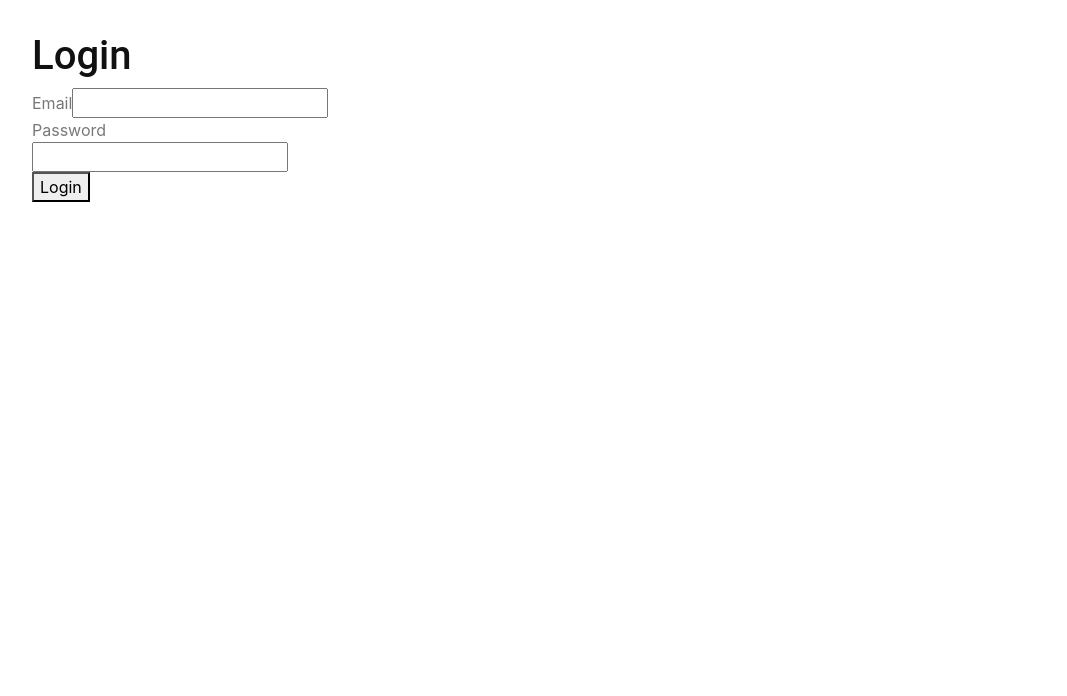
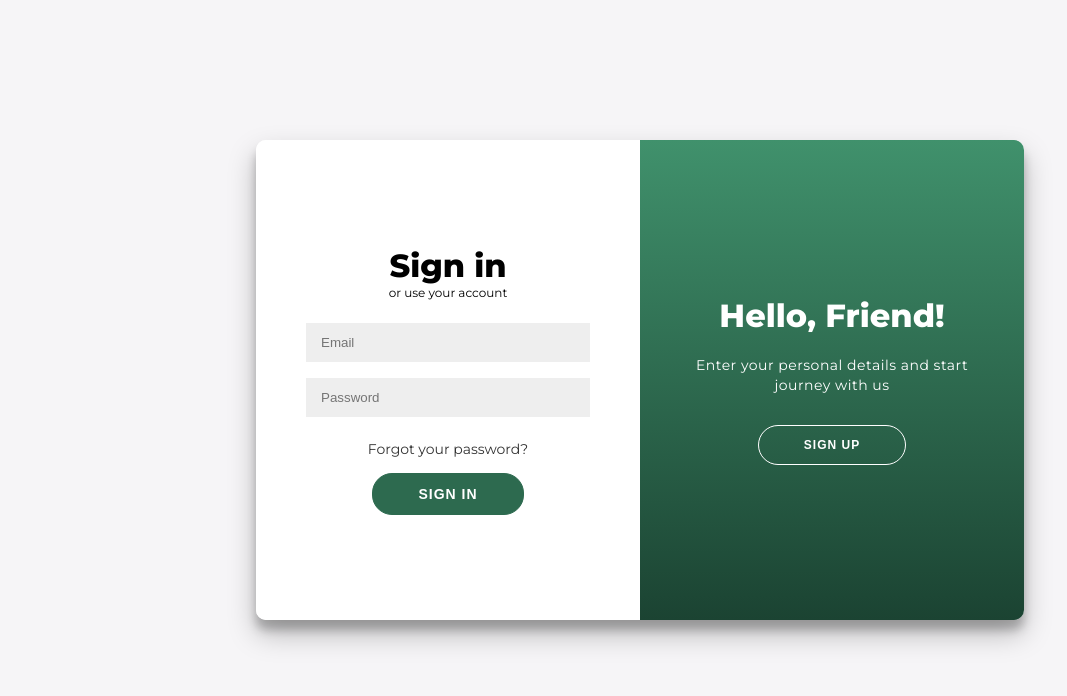
Before and after one commit to Lara-Jamal/Smart_Fund, a React (Create React App) app: page /login in a window 1280 px wide. Shown: the top 696 px of the page, without its empty margins (0-1067 px from the left). Built offline with nearby package versions, Linux system fonts and the light colour scheme.

Commit message:
Revert React component conversion

```diff
--- a/src/App.js
+++ b/src/App.js
@@ -4,11 +4,9 @@ import Home from './pages/Home';
 import Login from './pages/Login';
 import UserProfile from './pages/UserProfile';
 import Form from './pages/Form';
-import { AuthProvider } from './context/AuthContext';
 
 export default function App() {
   return (
-    <AuthProvider>
     <Router>
       <Routes>
         <Route path="/" element={<Home />} />
@@ -17,6 +15,5 @@ export default function App() {
         <Route path="/form" element={<Form />} />
       </Routes>
     </Router>
-    </AuthProvider>
   );
 }
--- a/src/context/AuthContext.js
+++ /dev/null
@@ -1,28 +0,0 @@
-import React, { createContext, useContext, useState } from 'react';
-
-const AuthContext = createContext();
-
-export function AuthProvider({ children }) {
-  const [user, setUser] = useState(null);
-
-  const login = async (email, password) => {
-    // Placeholder for backend API call
-    // Replace with real authentication logic
-    setUser({ email });
-    return true;
-  };
-
-  const logout = () => {
-    setUser(null);
-  };
-
-  return (
-    <AuthContext.Provider value={{ user, login, logout }}>
-      {children}
-    </AuthContext.Provider>
-  );
-}
-
-export function useAuth() {
-  return useContext(AuthContext);
-}
--- a/src/pages/Home.js
+++ b/src/pages/Home.js
@@ -1,22 +1,6 @@
 import React from 'react';
-import { Link } from 'react-router-dom';
-import { useAuth } from '../context/AuthContext';
+import IframePage from '../IframePage';
 
 export default function Home() {
-  const { user } = useAuth();
-
-  return (
-    <div style={{ padding: '2rem' }}>
-      <h1>SmartFund</h1>
-      <p>Welcome to SmartFund React demo.</p>
-      {user ? (
-        <>
-          <p>You are logged in as {user.email}.</p>
-          <Link to="/profile">Go to Profile</Link>
-        </>
-      ) : (
-        <Link to="/login">Login</Link>
-      )}
-    </div>
-  );
+  return <IframePage src="/home.html" />;
 }
--- a/src/pages/Login.js
+++ b/src/pages/Login.js
@@ -1,49 +1,6 @@
-import React, { useState } from 'react';
-import { useNavigate } from 'react-router-dom';
-import { useAuth } from '../context/AuthContext';
+import React from 'react';
+import IframePage from '../IframePage';
 
 export default function Login() {
-  const { login } = useAuth();
-  const navigate = useNavigate();
-  const [email, setEmail] = useState('');
-  const [password, setPassword] = useState('');
-  const [error, setError] = useState('');
-
-  const handleSubmit = async (e) => {
-    e.preventDefault();
-    try {
-      await login(email, password);
-      navigate('/profile');
-    } catch (err) {
-      setError('Failed to login');
-    }
-  };
-
-  return (
-    <div style={{ padding: '2rem' }}>
-      <h1>Login</h1>
-      <form onSubmit={handleSubmit} style={{ maxWidth: '300px' }}>
-        <div>
-          <label>Email</label>
-          <input
-            type="email"
-            value={email}
-            onChange={(e) => setEmail(e.target.value)}
-            required
-          />
-        </div>
-        <div>
-          <label>Password</label>
-          <input
-            type="password"
-            value={password}
-            onChange={(e) => setPassword(e.target.value)}
-            required
-          />
-        </div>
-        {error && <p style={{ color: 'red' }}>{error}</p>}
-        <button type="submit">Login</button>
-      </form>
-    </div>
-  );
+  return <IframePage src="/login.html" />;
 }
--- a/src/pages/UserProfile.js
+++ b/src/pages/UserProfile.js
@@ -1,21 +1,6 @@
 import React from 'react';
-import { useNavigate } from 'react-router-dom';
-import { useAuth } from '../context/AuthContext';
+import IframePage from '../IframePage';
 
 export default function UserProfile() {
-  const { user, logout } = useAuth();
-  const navigate = useNavigate();
-
-  if (!user) {
-    navigate('/login');
-    return null;
-  }
-
-  return (
-    <div style={{ padding: '2rem' }}>
-      <h1>User Profile</h1>
-      <p>Email: {user.email}</p>
-      <button onClick={() => { logout(); navigate('/'); }}>Logout</button>
-    </div>
-  );
+  return <IframePage src="/user-profile.html" />;
 }
```
Lines whose indentation alone changed are shown as unchanged.
